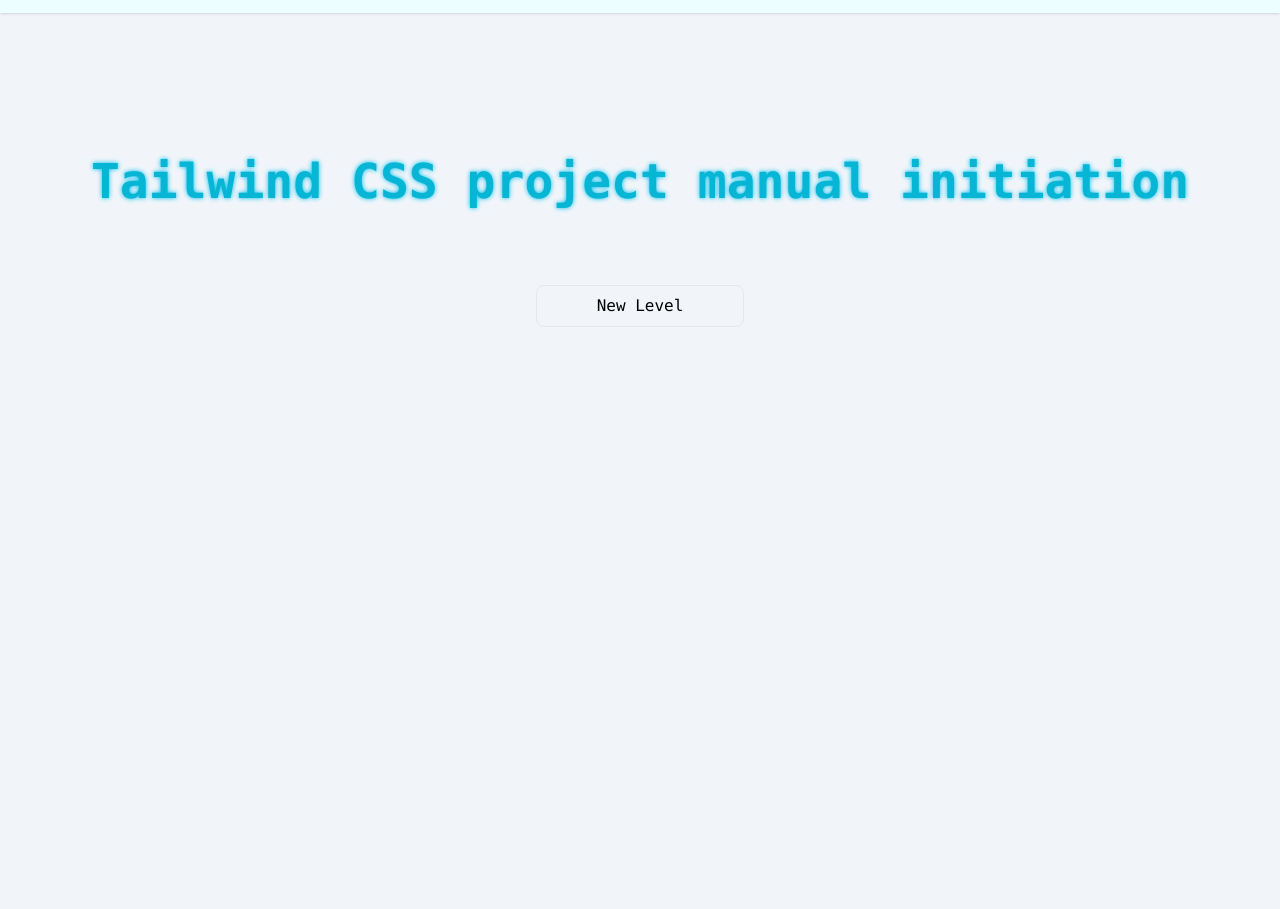
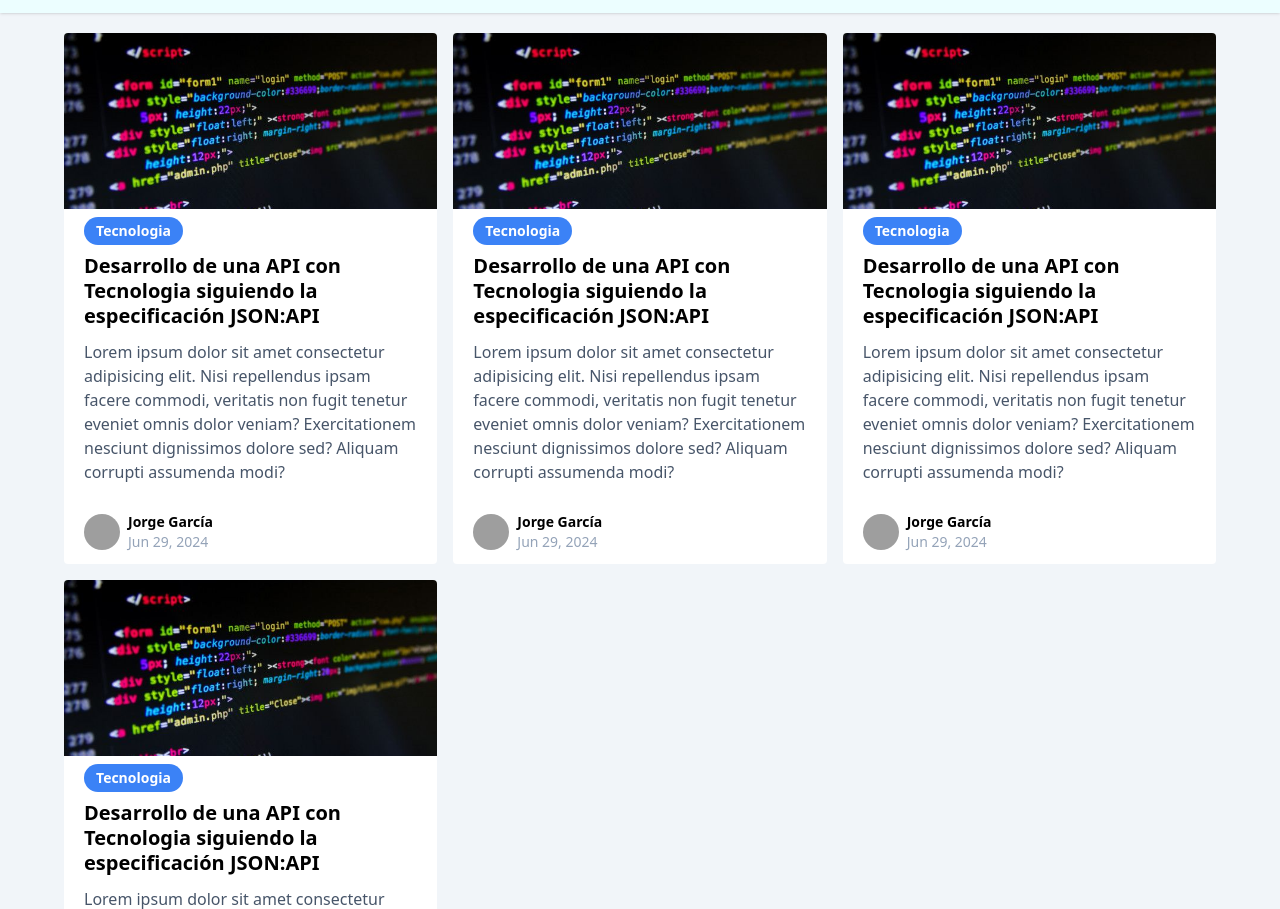
Before and after one commit to Anghy73/learning-tailwindcss, a website built with Vite: page index.html in a window 1280 px wide. Shown: the part 43-952 px from the top of the page. Before the commit the page ends 800 px from the top, so only its background shows below. Built offline with nearby package versions, Linux system fonts and the light colour scheme; grey boxes are pictures that could not be loaded.

Commit message:
grid responsive

```diff
--- a/index.html
+++ b/index.html
@@ -1,5 +1,5 @@
 <!doctype html>
-<html class="font-mono" lang="en">
+<html lang="en">
 
 <head>
   <meta charset="UTF-8" />
@@ -8,7 +8,7 @@
   <link rel="stylesheet" href="tailwind.css" />
 </head>
 
-<body class="bg-slate-100 flex flex-col justify-start w-screen min-h-screen">
+<body class="bg-slate-100 flex flex-col justify-start min-w-screen min-h-screen">
   <header class="bg-cyan-50 shadow flex flex-col items-center">
     <nav class="flex justify-between items-center w-full min-h-14 px-10 max-w-6xl">
       <button class="w-6 h-6 rounded focus:ring-2 focus:ring-cyan-500 sm:hidden">
@@ -36,11 +36,11 @@
           </svg>
         </button>
         <button class="w-6 h-6 focus:ring-2 focus:ring-cyan-300 rounded-full focus:ring-offset-1 overflow-hidden">
-          <img src="https://ui-avatars.com/api/?name=Andy+R" alt="Andy R">
+          <img src="https://ui-avatars.com/api/?name=A+R" alt="Andy R">
         </button>
       </div>
     </nav>
-    <nav class="sm:hidden w-full px-3">
+    <nav class="hidden sm:hidden w-full px-1">
       <ul class="flex flex-col justify-start items-start px-10 py-2 border-t-2 space-y-1">
         <li class="w-full"><a class="text-white font-bold rounded py-1 px-3 block bg-sky-500 transition-colors" href="#">About Me</a></li>
         <li class="w-full"><a class="text-black hover:text-white hover:bg-sky-500 font-bold rounded py-1 px-3 block w-full transition-colors" href="#">Projects</a></li>
@@ -49,8 +49,80 @@
       </ul>
     </nav>
   </header>
-  <h1 class="text-cyan-500 font-bold text-5xl [text-shadow:_0_0_5px_#00beef] mt-36 text-center">Tailwind CSS project manual initiation</h1>
-  <button class="text-black w-full py-2 max-w-52 mx-auto mt-20 rounded-lg bg-slate-100 border hover:bg-transparent hover:border hover:border-cyan-400 hover:text-cyan-500 transition-colors focus:ring-2 focus:ring-sky-500">New Level</button>
+  <main class="font-sans my-5 px-3">
+    <div class="grid md:grid-cols-2 gap-4 max-w-6xl mx-auto lg:grid-cols-3">
+      <article class="bg-white rounded overflow-hidden pb-3">
+        <figure class="h-44">
+          <img class="w-full h-full object-cover object-center" src="code.jpg" alt="imagen que con tienen ejemplo de código">
+        </figure>
+        <div class="px-5 py-2">
+          <span class="bg-blue-500 text-white py-1 px-3 rounded-3xl text-sm font-semibold mb-2 inline-block">Tecnologia</span>
+          <h1 class="font-bold text-xl leading-tight pb-3">Desarrollo de una API con Tecnologia siguiendo la especificación JSON:API</h1>
+          <p class="text-slate-600 text-pretty">Lorem ipsum dolor sit amet consectetur adipisicing elit. Nisi repellendus ipsam facere commodi, veritatis non fugit tenetur eveniet omnis dolor veniam? Exercitationem nesciunt dignissimos dolore sed? Aliquam corrupti assumenda modi?</p>
+        </div>
+        <footer class="flex px-5 items-center mt-5">
+          <img class="rounded-full w-9 h-9" src="https://ui-avatars.com/api/?name=A+R" alt="">
+          <div class="flex flex-col ml-2">
+            <span class="font-semibold text-sm">Jorge García</span>
+            <span class="text-slate-400 text-sm">Jun 29, 2024</span>
+          </div>
+        </footer>
+      </article>
+      <article class="bg-white rounded overflow-hidden pb-3">
+        <figure class="h-44">
+          <img class="w-full h-full object-cover object-center" src="code.jpg" alt="imagen que con tienen ejemplo de código">
+        </figure>
+        <div class="px-5 py-2">
+          <span class="bg-blue-500 text-white py-1 px-3 rounded-3xl text-sm font-semibold mb-2 inline-block">Tecnologia</span>
+          <h1 class="font-bold text-xl leading-tight pb-3">Desarrollo de una API con Tecnologia siguiendo la especificación JSON:API</h1>
+          <p class="text-slate-600 text-pretty">Lorem ipsum dolor sit amet consectetur adipisicing elit. Nisi repellendus ipsam facere commodi, veritatis non fugit tenetur eveniet omnis dolor veniam? Exercitationem nesciunt dignissimos dolore sed? Aliquam corrupti assumenda modi?</p>
+        </div>
+        <footer class="flex px-5 items-center mt-5">
+          <img class="rounded-full w-9 h-9" src="https://ui-avatars.com/api/?name=A+R" alt="">
+          <div class="flex flex-col ml-2">
+            <span class="font-semibold text-sm">Jorge García</span>
+            <span class="text-slate-400 text-sm">Jun 29, 2024</span>
+          </div>
+        </footer>
+      </article>
+      <article class="bg-white rounded overflow-hidden pb-3">
+        <figure class="h-44">
+          <img class="w-full h-full object-cover object-center" src="code.jpg" alt="imagen que con tienen ejemplo de código">
+        </figure>
+        <div class="px-5 py-2">
+          <span class="bg-blue-500 text-white py-1 px-3 rounded-3xl text-sm font-semibold mb-2 inline-block">Tecnologia</span>
+          <h1 class="font-bold text-xl leading-tight pb-3">Desarrollo de una API con Tecnologia siguiendo la especificación JSON:API</h1>
+          <p class="text-slate-600 text-pretty">Lorem ipsum dolor sit amet consectetur adipisicing elit. Nisi repellendus ipsam facere commodi, veritatis non fugit tenetur eveniet omnis dolor veniam? Exercitationem nesciunt dignissimos dolore sed? Aliquam corrupti assumenda modi?</p>
+        </div>
+        <footer class="flex px-5 items-center mt-5">
+          <img class="rounded-full w-9 h-9" src="https://ui-avatars.com/api/?name=A+R" alt="">
+          <div class="flex flex-col ml-2">
+            <span class="font-semibold text-sm">Jorge García</span>
+            <span class="text-slate-400 text-sm">Jun 29, 2024</span>
+          </div>
+        </footer>
+      </article>
+      <article class="bg-white rounded overflow-hidden pb-3">
+        <figure class="h-44">
+          <img class="w-full h-full object-cover object-center" src="code.jpg" alt="imagen que con tienen ejemplo de código">
+        </figure>
+        <div class="px-5 py-2">
+          <span class="bg-blue-500 text-white py-1 px-3 rounded-3xl text-sm font-semibold mb-2 inline-block">Tecnologia</span>
+          <h1 class="font-bold text-xl leading-tight pb-3">Desarrollo de una API con Tecnologia siguiendo la especificación JSON:API</h1>
+          <p class="text-slate-600 text-pretty">Lorem ipsum dolor sit amet consectetur adipisicing elit. Nisi repellendus ipsam facere commodi, veritatis non fugit tenetur eveniet omnis dolor veniam? Exercitationem nesciunt dignissimos dolore sed? Aliquam corrupti assumenda modi?</p>
+        </div>
+        <footer class="flex px-5 items-center mt-5">
+          <img class="rounded-full w-9 h-9" src="https://ui-avatars.com/api/?name=A+R" alt="">
+          <div class="flex flex-col ml-2">
+            <span class="font-semibold text-sm">Jorge García</span>
+            <span class="text-slate-400 text-sm">Jun 29, 2024</span>
+          </div>
+        </footer>
+      </article>
+    </div>
+    <!-- <h1 class="text-cyan-500 font-bold text-5xl [text-shadow:_0_0_5px_#00beef] mt-36 text-center">Tailwind CSS project manual initiation</h1>
+    <button class="text-black w-full py-2 max-w-52 mx-auto mt-20 rounded-lg bg-slate-100 border hover:bg-transparent hover:border hover:border-cyan-400 hover:text-cyan-500 transition-colors focus:ring-2 focus:ring-sky-500">New Level</button> -->
+  </main>
 </body>
 
 </html>
```
Also changed, not shown: code.jpg (added).
